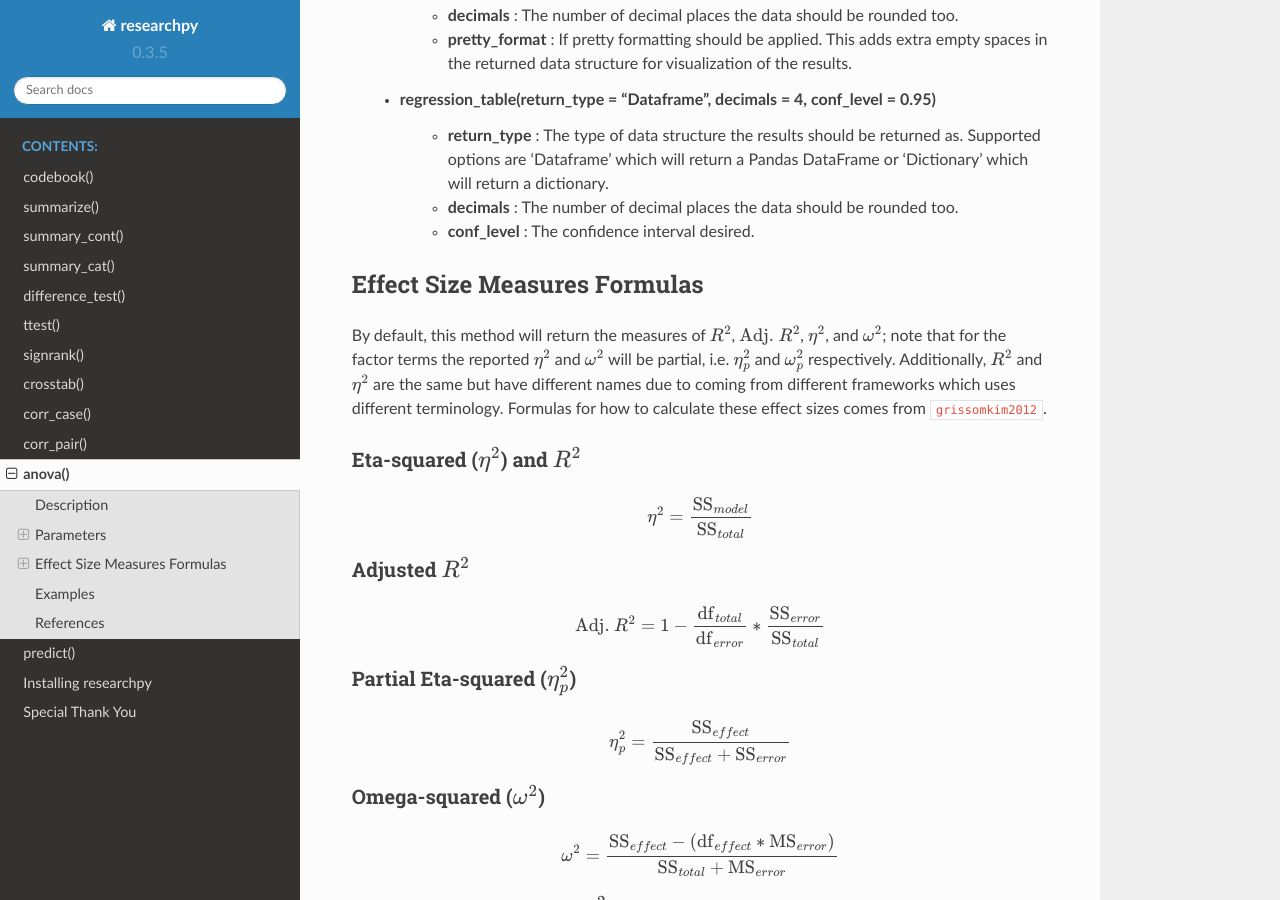
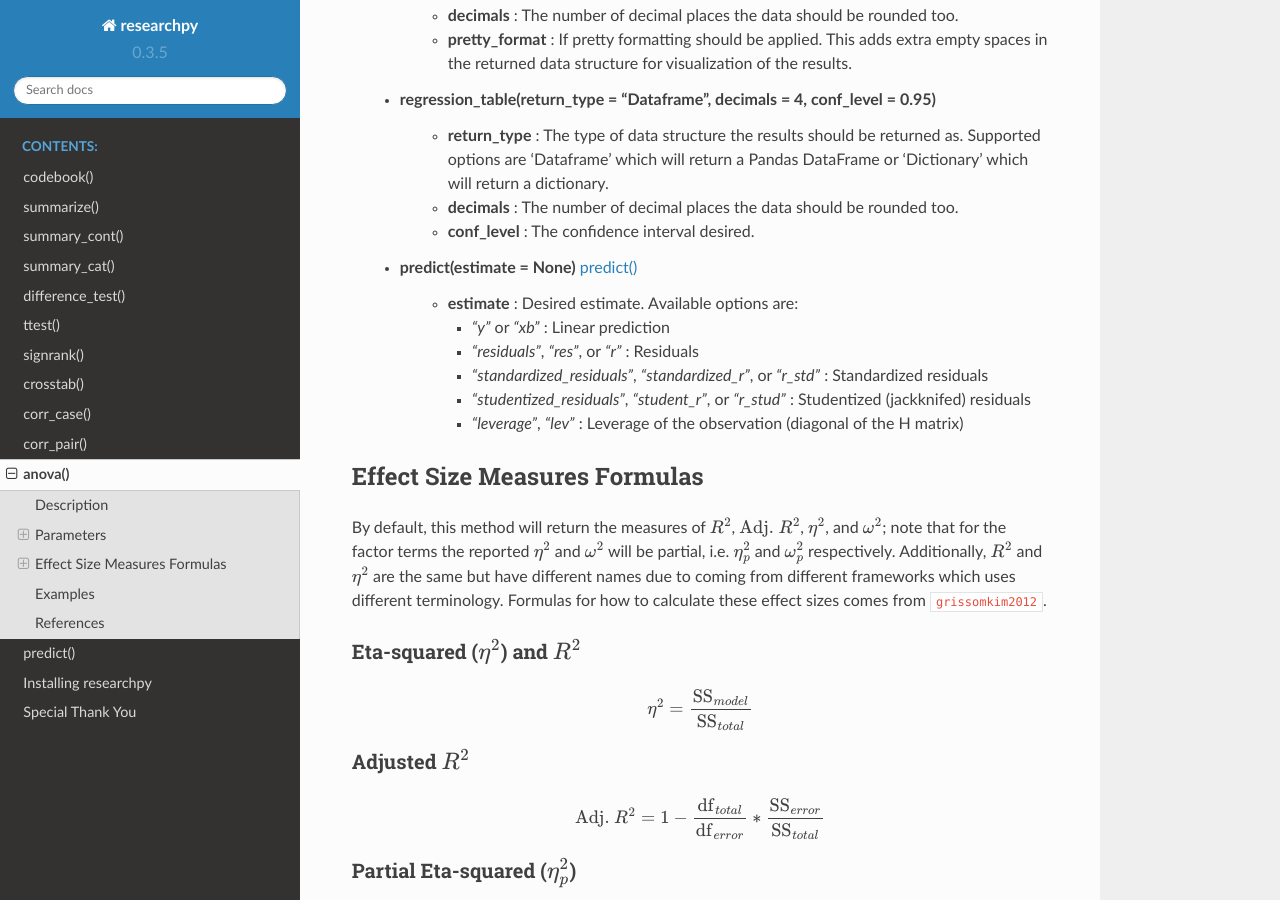
Before and after one commit to researchpy/documentation, a Sphinx documentation site: the page built from source/anova_documentation.rst, in a window 1280 px wide and 900 px high, scrolled down 764 px. Built offline with Sphinx 7.4.7 and the Read the Docs theme 2.0.0, drawn with Linux system fonts in a browser that asks for light colours; cross-references to code outside the pages are shown as plain code.

Commit message:
Trying to establish cross-referencing

```diff
--- a/source/anova_documentation.rst
+++ b/source/anova_documentation.rst
@@ -39,6 +39,16 @@ anova methods
       * **return_type** : The type of data structure the results should be returned as. Supported options are 'Dataframe' which will return a Pandas DataFrame or 'Dictionary' which will return a dictionary.
       * **decimals** : The number of decimal places the data should be rounded too.
       * **conf_level** : The confidence interval desired.
+
+  * **predict(estimate = None)** :ref:`predict`
+
+      * **estimate** : Desired estimate. Available options are:
+
+        * *"y"* or *"xb"* : Linear prediction
+        * *"residuals"*, *"res"*, or *"r"* : Residuals
+        * *"standardized_residuals"*, *"standardized_r"*, or *"r_std"* : Standardized residuals
+        * *"studentized_residuals"*, *"student_r"*, or *"r_stud"* : Studentized (jackknifed) residuals
+        * *"leverage"*, *"lev"* : Leverage of the observation (diagonal of the H matrix)
 
 
 
--- a/source/conf.py
+++ b/source/conf.py
@@ -47,7 +47,11 @@ extensions = [
     'sphinx.ext.todo',
     'sphinx.ext.mathjax',
     'sphinxcontrib.bibtex',
+    'sphinx.ext.autosectionlabel',
 ]
+
+autosectionlabel_prefix_document = True
+
 bibtex_bibfiles = ['refs.bib']
 
 # Add any paths that contain templates here, relative to this directory.
```
Also changed, not shown: source/predict_documentation.rst (+11 -8 lines).
